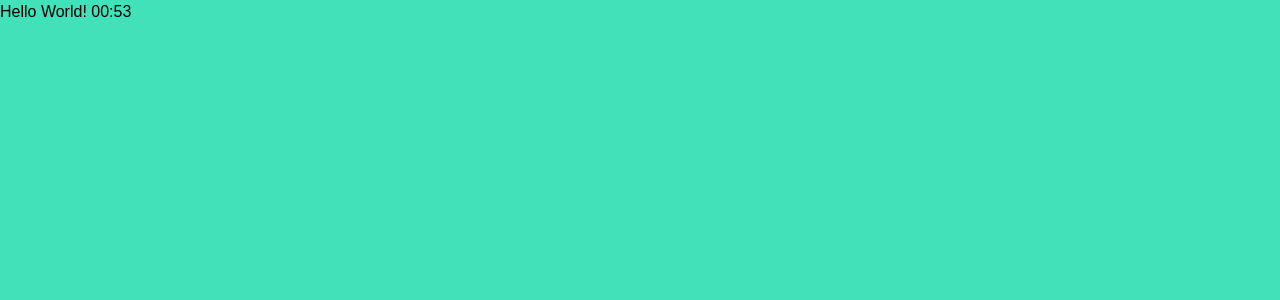
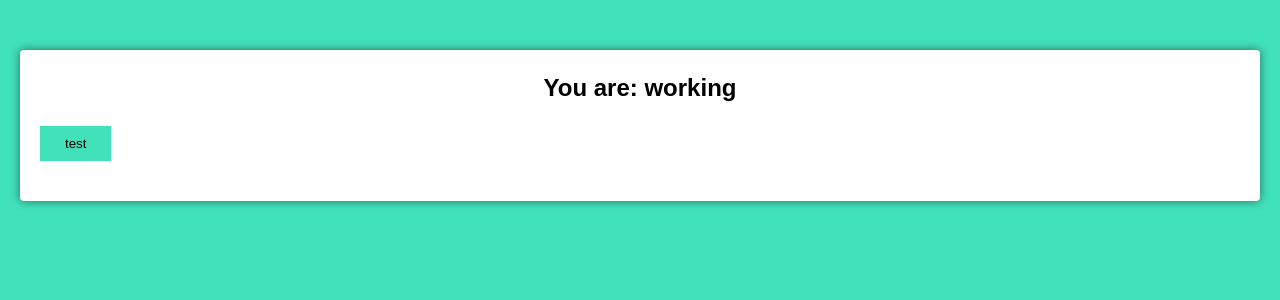
Before and after one commit to MarinaAlmeida20/pomodoro-technique-typescript, a React (Create React App) app: page / in a window 1280 px wide. Shown: the top 300 px of the page. Built offline with nearby package versions, Linux system fonts and the light colour scheme; the HTML template or start-up script is replaced by a standard one.

Commit message:
fixing prettier and eslint

```diff
--- a/src/components/pomodoro-timer.tsx
+++ b/src/components/pomodoro-timer.tsx
@@ -1,6 +1,7 @@
 import React from 'react';
 import { useInterval } from '../hooks/use-interval';
 import { secondsToTime } from '../utils/seconds-to-time';
+import { Button } from './button';
 
 interface Props {
   defaultPomodoroTime: number;
@@ -13,5 +14,10 @@ export function PomodoroTimer(props: Props): JSX.Element {
     setMainTime(mainTime - 1);
   }, 1000);
 
-  return <div>Hello World! {secondsToTime(mainTime)}</div>;
+  return (
+    <div className="pomodoro">
+      <h2>You are: working</h2>
+      <Button text="test"></Button>
+    </div>
+  );
 }
```
Also changed, not shown: package.json (+9 -6 lines), .babelrc (added), .eslintrc.js (deleted), .eslintrc.json (added), .prettierrc.js (deleted), .prettierrc.json (added), 1 other file (tests, documents, lock files or other folders).
